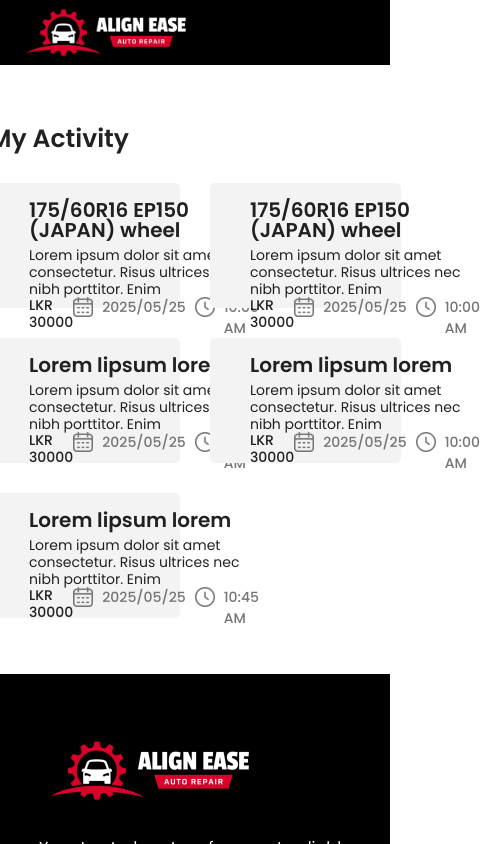
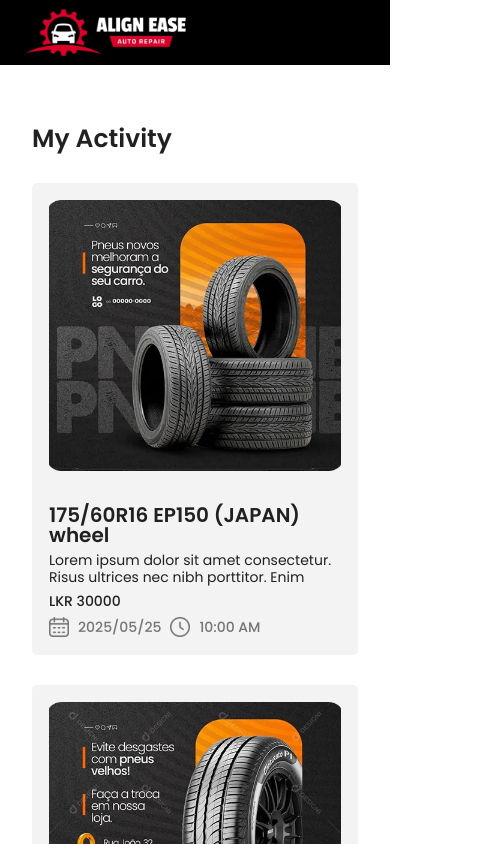
Before and after one commit to Miyuru-Shalitha/intern-task-ui, a React (Vite) app: page /my-activity in a window 390 px wide. Shown: the top 844 px of the page, 497 px wide, since content can reach past the window. Built offline with nearby package versions, Linux system fonts and the light colour scheme; some icons are missing.

Commit message:
Make my activity page mobile responsive.

```diff
--- a/src/components/my_activity_page/ActivityCard.tsx
+++ b/src/components/my_activity_page/ActivityCard.tsx
@@ -1,4 +1,7 @@
+import { useContext } from "react";
 import { Box, Stack, Typography } from "@mui/material";
+
+import { WindowContext } from "../../context/WindowContext";
 
 import CalenderIcon from "../../assets/svgs/common/calendar.svg";
 import ClockIcon from "../../assets/svgs/common/clock.svg";
@@ -20,20 +23,22 @@ export default function ActivityCard({
   date,
   time
 }: IActivity) {
+  const windowContext = useContext(WindowContext);
+
   return (
     <Stack
-      direction="row"
-      gap={24 / 8}
+      direction={windowContext!.windowProps.width > 570 ? "row" : "column"}
+      gap={windowContext!.windowProps.width > 570 ? 24 / 8 : 0}
       bgcolor="#F3F3F3"
       borderRadius={10 / 8}
       height="100%"
+      overflow="hidden"
     >
       <Box
-        my={6 / 8}
-        mx={8 / 8}
-        width={125}
-        height={113}
-        borderRadius={7 / 8}
+        my={windowContext!.windowProps.width > 570 ? 6 / 8 : 17 / 8}
+        px={windowContext!.windowProps.width > 570 ? 8 / 8 : 17 / 8}
+        width={windowContext!.windowProps.width > 570 ? 125 : "100%"}
+        height={windowContext!.windowProps.width > 570 ? 113 : undefined}
         overflow="hidden"
       >
         <img
@@ -41,15 +46,19 @@ export default function ActivityCard({
           width="100%"
           height="100%"
           style={{
-            objectFit: "cover"
+            objectFit: "cover",
+            borderRadius: "0.4375rem" // 7px
           }}
         />
       </Box>
 
       <Stack
+        flex={1}
         justifyContent="space-between"
         py={17 / 8}
         pr={17 / 8}
+        pl={windowContext!.windowProps.width > 570 ? 0 : 17 / 8}
+        gap={7 / 8}
       >
         <Stack
           gap={7 / 8}
@@ -71,8 +80,9 @@ export default function ActivityCard({
         </Stack>
 
         <Stack
-          direction="row"
+          direction={windowContext!.windowProps.width > 540 ? "row" : "column"}
           justifyContent="space-between"
+          gap={8 / 8}
         >
           <Typography
             fontSize={14}
--- a/src/pages/MyActivityPage.tsx
+++ b/src/pages/MyActivityPage.tsx
@@ -1,5 +1,7 @@
+import { useContext } from "react";
 import { Box, Grid, Stack, Typography } from "@mui/material";
 
+import { Breakpoint, WindowContext } from "../context/WindowContext";
 import ActivityCard from "../components/my_activity_page/ActivityCard";
 
 import Activity1Image from "../assets/webps/my_activity_page/activity_1.webp";
@@ -61,6 +63,8 @@ const activites: IActivity[] = [
 ];
 
 export default function MyActivityPage() {
+  const windowContext = useContext(WindowContext);
+
   return (
     <Box
       display="flex"
@@ -87,8 +91,8 @@ export default function MyActivityPage() {
           {activites.map((activity: IActivity, index: number) =>
             <Grid
               key={index}
-              size={6}
-              height={125}
+              size={windowContext!.windowProps.width > Breakpoint.Laptop ? 6 : 12}
+            // height={125}
             >
               <ActivityCard
                 imageUrl={activity.imageUrl}
```
